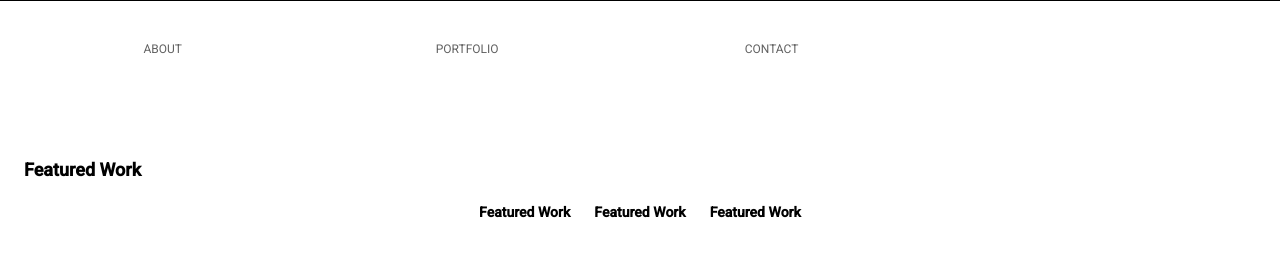
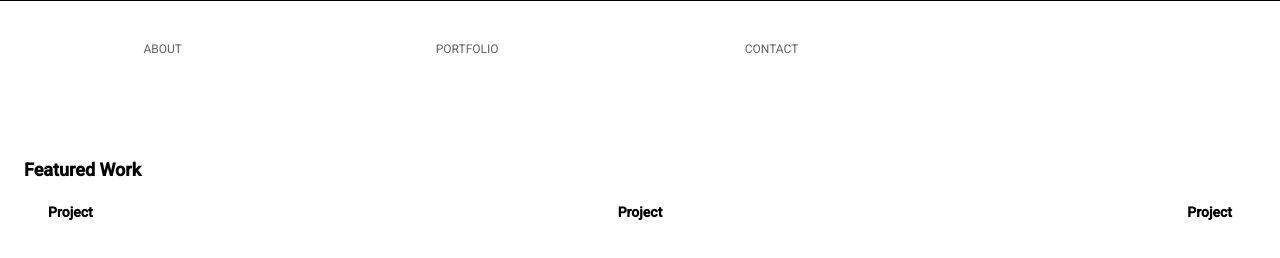
Before and after one commit to er-infinite/udacity-portfolio, a plain HTML site: page index.html in a window 1280 px wide. Shown: the part 138-396 px from the top of the page. Drawn offline with Linux system fonts and the light colour scheme.

Commit message:
removed extra lines in css code and adjusted projects css

```diff
--- a/index.html
+++ b/index.html
@@ -31,13 +31,13 @@
         <h2>Featured Work</h2>
         <section class="featured-projects">
           <article class="project1">
-            <h3>Featured Work</h3>
+            <h3>Project</h3>
           </article>
           <article class="project2">
-            <h3>Featured Work</h3>
+            <h3>Project</h3>
           </article>
           <article class="project3">
-            <h3>Featured Work</h3>
+            <h3>Project</h3>
           </article>
         </section>
 
--- a/main.css
+++ b/main.css
@@ -30,10 +30,7 @@
 
 .header-inner{
     width: 100%;
-    /*margin-left: auto;*/
-    /*margin-right: auto;*/
     display: flex;
-    /*align-self: center;*/
     justify-content: space-between;
     align-items:center;
 }
@@ -51,13 +48,12 @@
     font-size: 3em;
     /*margin: 0.5em 0.25em;*/
     /*align-items:flex-start;*/
-
-
 }
 
 /*NAV BAR*/
 .nav {
     width: 100%;
+
 }
 
 .nav-list {
@@ -89,7 +85,8 @@
 
 .featured-projects{
     display: flex;
-    justify-content: center;
+    justify-content: space-between;
+    align-items:center;
 }
 
 /*content*/
```
